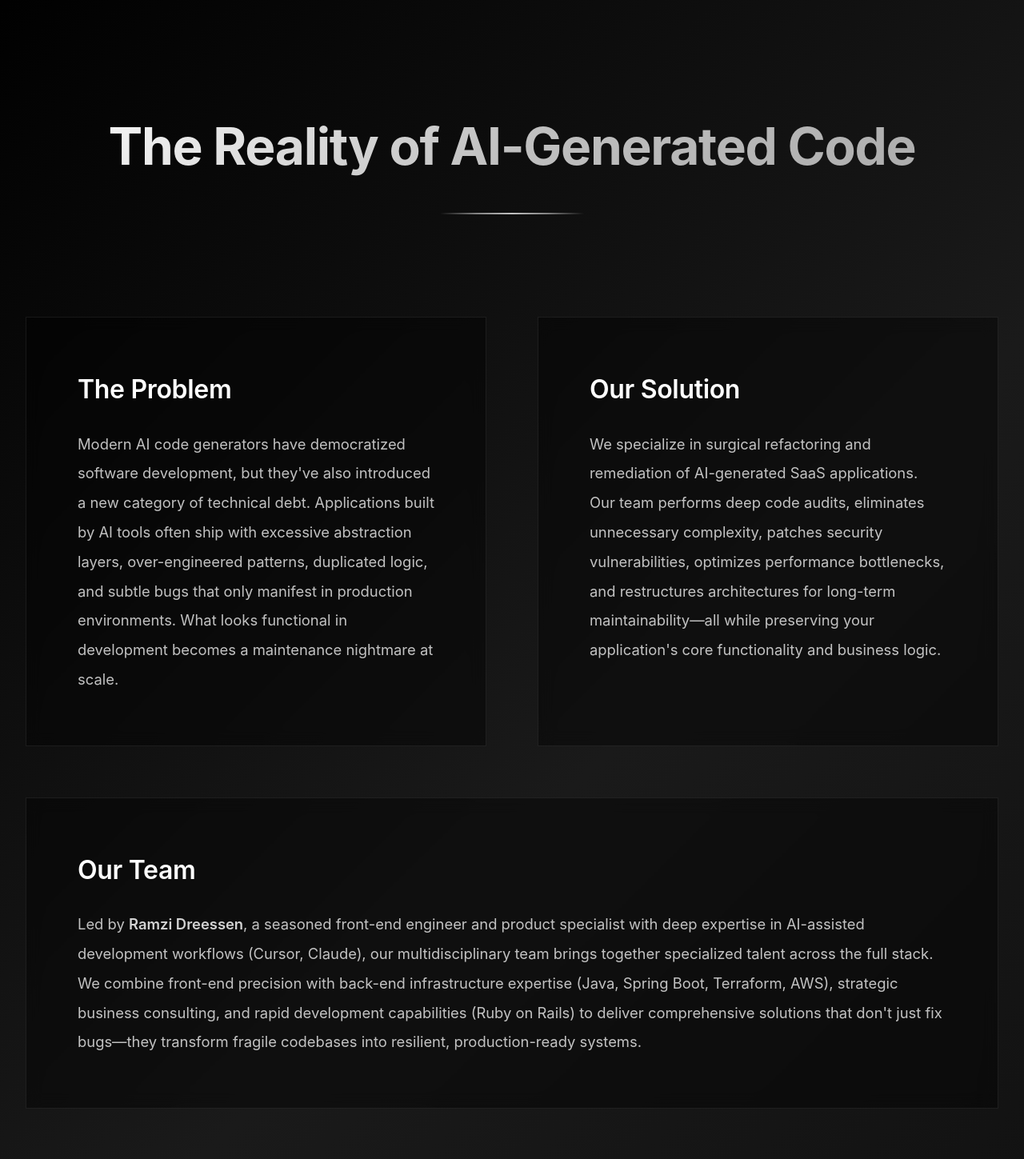
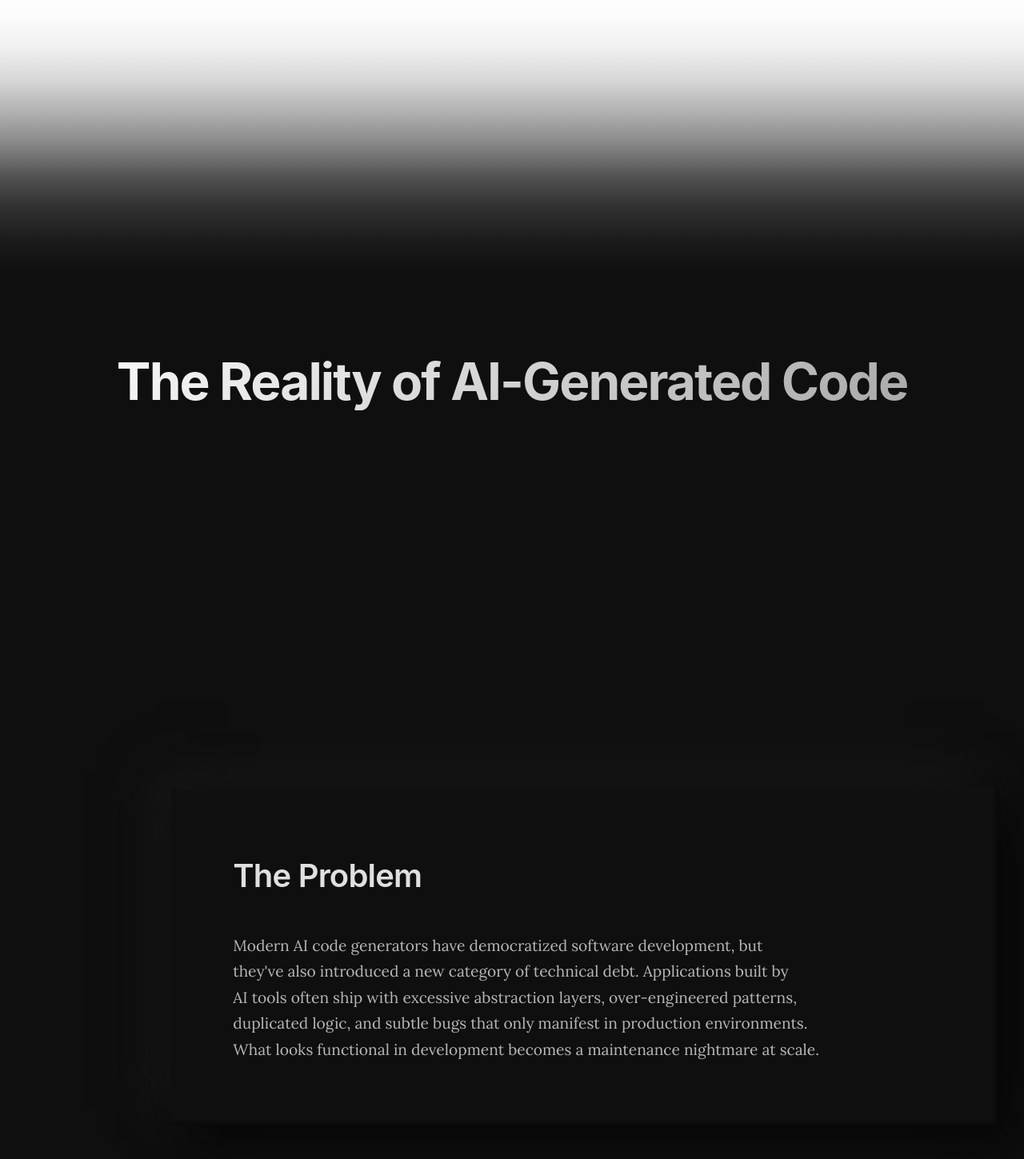
Before and after one commit to ktut/fixyourvibes, a Vue app: page / in a window 1280 px wide. Shown: the part 860-2309 px from the top of the page at 80% size. Built offline with nearby package versions, Linux system fonts and the light colour scheme.

Commit message:
Add copy to application

```diff
--- a/src/App.vue
+++ b/src/App.vue
@@ -67,33 +67,18 @@ export default {
           v-for="item in glitchText"
           :key="item.key"
           class="glitch-char"
-        >{{ item.char }}</span></span>t <br class="break-mobile"/>vibe-coded app <br class="break-mobile"/>is going to break in production.</h1>
-      <h2>Let’s not let that happen.</h2>
+        >{{ item.char }}</span></span>t <br class="break-mobile hide-larger"/>vibe-coded app <br class="break-mobile"/>is going to break <br class="break-mobile hide-larger"/>in production.</h1>
+      <h2>Let us take a look instead.</h2>
     </main>
 
+    <div class="transition-section"></div>
+
     <section class="about-section">
-      <div class="about-background">
-        <svg class="bg-shape shape-1" viewBox="0 0 200 200" preserveAspectRatio="none">
-          <polygon points="0,0 200,40 200,200 0,160" />
-        </svg>
-        <svg class="bg-shape shape-2" viewBox="0 0 200 200" preserveAspectRatio="none">
-          <polygon points="0,60 200,0 200,140 0,200" />
-        </svg>
-        <svg class="bg-shape shape-3" viewBox="0 0 200 200" preserveAspectRatio="none">
-          <polygon points="0,100 200,80 200,200 0,200" />
-        </svg>
-      </div>
+      <div class="journey-container">
 
-      <div class="about-content">
-        <div class="section-header">
-          <h2 class="section-title">The Reality of AI-Generated Code</h2>
-          <div class="title-underline"></div>
-        </div>
+        <h2 class="section-title-standalone">The Reality of AI-Generated Code</h2>
 
-        <div class="about-grid">
-          <div class="about-card primary-card">
-            <div class="card-gradient"></div>
-            <div class="card-content">
+        <div class="neuro-card content-card">
           <h3>The Problem</h3>
           <p>
             Modern AI code generators have democratized software development, but they've also
@@ -103,11 +88,8 @@ export default {
             in development becomes a maintenance nightmare at scale.
           </p>
         </div>
-          </div>
 
-          <div class="about-card secondary-card">
-            <div class="card-gradient"></div>
-            <div class="card-content">
+        <div class="neuro-card content-card">
           <h3>Our Solution</h3>
           <p>
             We specialize in surgical refactoring and remediation of AI-generated SaaS applications.
@@ -117,11 +99,8 @@ export default {
             and business logic.
           </p>
         </div>
-          </div>
 
-          <div class="about-card tertiary-card full-width">
-            <div class="card-gradient"></div>
-            <div class="card-content">
+        <div class="neuro-card content-card large-card">
           <h3>Our Team</h3>
           <p>
             Led by <a href="https://rkdvis.com" target="_blank" rel="noopener" class="team-link">Ramzi Dreessen</a>,
@@ -134,11 +113,8 @@ export default {
             production-ready systems.
           </p>
         </div>
-          </div>
 
-          <div class="about-card accent-card">
-            <div class="card-gradient"></div>
-            <div class="card-content">
+        <div class="neuro-card content-card">
           <h3>Our Approach</h3>
           <p>
             Every engagement begins with a comprehensive technical audit. We trace through your
@@ -148,11 +124,8 @@ export default {
             quality standards that prevent regression.
           </p>
         </div>
-          </div>
 
-          <div class="about-card accent-card-alt">
-            <div class="card-gradient"></div>
-            <div class="card-content">
+        <div class="neuro-card content-card">
           <h3>Why It Matters</h3>
           <p>
             Your application is more than code—it's your business engine. When that engine is
@@ -162,8 +135,7 @@ export default {
             iterate quickly without fear of breaking production.
           </p>
         </div>
-          </div>
-        </div>
+
       </div>
     </section>
 
@@ -172,6 +144,8 @@ export default {
 </template>
 
 <style lang="scss">
+@import url('https://fonts.googleapis.com/css2?family=Lora:wght@300;400;500;600&display=swap');
+
 @import './styles/global.scss';
 @import './styles/variables.scss';
 
@@ -188,7 +162,6 @@ export default {
   justify-content: center;
   padding: $spacing-md;
   text-align: center;
-  max-width: $width-hero-max;
   margin: 0 auto;
   min-height: 100vh;
   @media (min-width: 768px) {
@@ -200,7 +173,9 @@ export default {
     text-align: left;
     @media (min-width: 768px) {
       text-align: center;
-      .break-mobile {
+    }
+    @media (min-width: 1200px) {
+      .break-mobile.hide-larger {
         display: none;
       }
     }
@@ -259,211 +234,157 @@ export default {
   }
 }
 
-.about-section {
+.transition-section {
   position: relative;
-  padding: clamp(8rem, 15vw, 16rem) $spacing-md;
-  background: linear-gradient(135deg, #000000 0%, #1a1a1a 50%, #0d0d0d 100%);
-  overflow: hidden;
+  width: 100%;
+  height: 50vh;
+  background: linear-gradient(180deg,
+    rgba(255, 255, 255, 0) 0%,
+    rgba(240, 240, 240, 0.05) 10%,
+    rgba(220, 220, 220, 0.1) 20%,
+    rgba(180, 180, 180, 0.2) 30%,
+    rgba(140, 140, 140, 0.35) 40%,
+    rgba(100, 100, 100, 0.5) 50%,
+    rgba(70, 70, 70, 0.65) 60%,
+    rgba(40, 40, 40, 0.8) 70%,
+    rgba(25, 25, 25, 0.9) 80%,
+    rgba(15, 15, 15, 0.95) 90%,
+    #0f0f0f 100%
+  );
 
-  .about-background {
-    position: absolute;
-    top: 0;
-    left: 0;
-    width: 100%;
-    height: 100%;
-    opacity: 0.08;
-    pointer-events: none;
-
-    .bg-shape {
-      position: absolute;
-      width: 100%;
-      height: 100%;
-
-      polygon {
-        fill: url(#gradient);
-      }
-
-      &.shape-1 {
-        top: -10%;
-        left: -20%;
-        width: 60%;
-        height: 60%;
-        opacity: 0.4;
-        fill: rgba(255, 255, 255, 0.03);
-        transform: rotate(-15deg);
-      }
-
-      &.shape-2 {
-        top: 20%;
-        right: -15%;
-        width: 50%;
-        height: 50%;
-        opacity: 0.3;
-        fill: rgba(192, 192, 192, 0.04);
-        transform: rotate(25deg);
-      }
-
-      &.shape-3 {
-        bottom: -20%;
-        left: 10%;
-        width: 70%;
-        height: 40%;
-        opacity: 0.25;
-        fill: rgba(169, 169, 169, 0.03);
-        transform: rotate(-8deg);
-      }
+  @media (max-width: 768px) {
+    height: 30vh;
   }
 }
 
-  .about-content {
+.about-section {
   position: relative;
-    z-index: 1;
-    max-width: 1400px;
+  background: #0f0f0f;
+  padding: clamp(5rem, 8vw, 8rem) $spacing-md clamp(10rem, 15vw, 20rem);
+  min-height: auto;
+
+  .journey-container {
+    position: relative;
+    max-width: $width-hero-max;
     margin: 0 auto;
+    display: flex;
+    flex-direction: column;
+    gap: clamp(15rem, 25vw, 30rem);
   }
 
-  .section-header {
-    text-align: center;
-    margin-bottom: clamp(6rem, 10vw, 10rem);
-
-    .section-title {
-      font-size: clamp(2.5rem, 5vw, 4rem);
+  .section-title-standalone {
+    font-size: clamp(2.5rem, 5vw, 4.5rem);
     font-weight: 700;
-      background: linear-gradient(135deg, #ffffff 0%, #c0c0c0 50%, #a9a9a9 100%);
+    background: linear-gradient(135deg, #ffffff 0%, #d3d3d3 50%, #a0a0a0 100%);
     -webkit-background-clip: text;
     -webkit-text-fill-color: transparent;
     background-clip: text;
-      margin-bottom: 2rem;
-      letter-spacing: -0.02em;
+    letter-spacing: -0.03em;
+    line-height: 1.1;
+    text-align: center;
+    margin-bottom: clamp(8rem, 12vw, 15rem);
+    width: 100%;
   }
 
-    .title-underline {
-      width: 180px;
-      height: 2px;
-      background: linear-gradient(90deg, transparent, #808080, #c0c0c0, #808080, transparent);
-      margin: 0 auto;
+  .neuro-card {
+    position: relative;
+    padding: clamp(2.5rem, 6vw, 6rem);
+    background: #0f0f0f;
+    box-shadow:
+      20px 20px 60px #050505,
+      -20px -20px 60px #1a1a1a,
+      inset 2px 2px 5px rgba(255, 255, 255, 0.02),
+      inset -2px -2px 5px rgba(0, 0, 0, 0.5);
+    transition: all 0.6s cubic-bezier(0.4, 0, 0.2, 1);
+
+    @media (max-width: 768px) {
+      padding: clamp(2rem, 4vw, 2.5rem);
+    }
+
+    &.content-card {
+      h3 {
+        font-size: clamp(1.8rem, 3.5vw, 2.5rem);
+        font-weight: 600;
+        margin-bottom: clamp(1.5rem, 3vw, 3rem);
+        color: #e0e0e0;
+        letter-spacing: -0.02em;
+
+        @media (max-width: 768px) {
+          margin-bottom: 1.5rem;
         }
       }
 
-  .about-grid {
-    display: grid;
-    grid-template-columns: 1fr;
-    gap: clamp(3rem, 5vw, 4rem);
+      p {
+        font-family: 'Lora', 'Georgia', 'Times New Roman', serif;
+        font-size: clamp(1.05rem, 2vw, 1.2rem);
+        line-height: 1.7;
+        color: rgba(255, 255, 255, 0.7);
+        font-weight: 400;
+        text-wrap: balance;
 
-    @media (min-width: 768px) {
-      grid-template-columns: repeat(2, 1fr);
-    }
-
-    @media (min-width: 1200px) {
-      grid-template-columns: repeat(2, 1fr);
+        @media (max-width: 768px) {
+          line-height: 1.6;
+          font-size: 1.05rem;
         }
       }
 
-  .about-card {
+      .team-link {
+        color: #c0c0c0;
+        text-decoration: none;
+        font-weight: 500;
         position: relative;
-    padding: clamp(3rem, 5vw, 4rem);
-    background: rgba(0, 0, 0, 0.4);
-    backdrop-filter: blur(10px);
-    border: 1px solid rgba(255, 255, 255, 0.08);
-    transition: all 0.4s cubic-bezier(0.4, 0, 0.2, 1);
-    overflow: hidden;
+        transition: all 0.3s ease;
+        border-bottom: 1px solid rgba(192, 192, 192, 0.3);
 
-    &.full-width {
-      @media (min-width: 768px) {
-        grid-column: 1 / -1;
+        &:hover {
+          color: #ffffff;
+          border-bottom-color: #ffffff;
         }
       }
 
-    .card-gradient {
-      position: absolute;
-      top: 0;
-      left: 0;
-      width: 100%;
-      height: 100%;
-      opacity: 0;
-      transition: opacity 0.4s ease;
-      pointer-events: none;
-    }
+      &.large-card {
+        padding: clamp(3rem, 7vw, 7rem);
+        box-shadow:
+          25px 25px 75px #080808,
+          -25px -25px 75px #1c1c1c,
+          inset 3px 3px 8px rgba(255, 255, 255, 0.03),
+          inset -3px -3px 8px rgba(0, 0, 0, 0.6);
 
-    .card-content {
-      position: relative;
-      z-index: 1;
-
-      h3 {
-        font-size: clamp(1.5rem, 3vw, 2rem);
-        font-weight: 600;
-        margin-bottom: 1.5rem;
-        color: #ffffff;
-        letter-spacing: -0.01em;
-      }
-
-      p {
-        font-size: clamp(1rem, 2vw, 1.15rem);
-        line-height: 2;
-        color: rgba(255, 255, 255, 0.75);
-      }
-
-      .team-link {
-        color: #d3d3d3;
-        text-decoration: none;
-        font-weight: 600;
-        position: relative;
-        transition: color 0.3s ease;
-
-        &::after {
-          content: '';
-          position: absolute;
-          bottom: -2px;
-          left: 0;
-          width: 100%;
-          height: 2px;
-          background: linear-gradient(90deg, #808080, #c0c0c0);
-          transform: scaleX(0);
-          transform-origin: right;
-          transition: transform 0.3s ease;
-        }
-
-        &:hover {
-          color: #ffffff;
-
-          &::after {
-            transform: scaleX(1);
-            transform-origin: left;
-          }
+        @media (max-width: 768px) {
+          padding: 2.5rem;
         }
       }
     }
 
     &:hover {
-      transform: translateY(-6px);
-      border-color: rgba(255, 255, 255, 0.2);
       box-shadow:
-        0 25px 50px rgba(0, 0, 0, 0.5),
-        0 0 50px rgba(255, 255, 255, 0.05);
+        25px 25px 70px #030303,
+        -25px -25px 70px #1f1f1f,
+        inset 3px 3px 6px rgba(255, 255, 255, 0.04),
+        inset -3px -3px 6px rgba(0, 0, 0, 0.7);
+      transform: translateY(-8px) scale(1.01);
+    }
 
-      .card-gradient {
-        opacity: 0.06;
+    &:nth-child(even) {
+      margin-left: auto;
+      margin-right: 0;
+      max-width: 85%;
+
+      @media (max-width: 768px) {
+        margin-left: 0;
+        max-width: 100%;
       }
     }
 
-    &.primary-card .card-gradient {
-      background: linear-gradient(135deg, #2a2a2a 0%, #1a1a1a 100%);
+    &:nth-child(odd):not(.section-title-standalone) {
+      margin-left: 0;
+      margin-right: auto;
+      max-width: 85%;
+
+      @media (max-width: 768px) {
+        margin-right: 0;
+        max-width: 100%;
       }
-
-    &.secondary-card .card-gradient {
-      background: linear-gradient(135deg, #3a3a3a 0%, #2a2a2a 100%);
-    }
-
-    &.tertiary-card .card-gradient {
-      background: linear-gradient(135deg, #4a4a4a 0%, #3a3a3a 100%);
-    }
-
-    &.accent-card .card-gradient {
-      background: linear-gradient(135deg, #5a5a5a 0%, #4a4a4a 100%);
-    }
-
-    &.accent-card-alt .card-gradient {
-      background: linear-gradient(135deg, #505050 0%, #404040 100%);
     }
   }
 }
--- a/src/styles/variables.scss
+++ b/src/styles/variables.scss
@@ -36,7 +36,7 @@ $error-text: #666666;
 $error-border: rgba(150, 150, 150, 0.3);
 
 // Widths
-$width-hero-max: 900px;
+$width-hero-max: 1300px;
 $width-container-max: 600px;
 
 // Border radius
```
Lines whose indentation alone changed are shown as unchanged.
